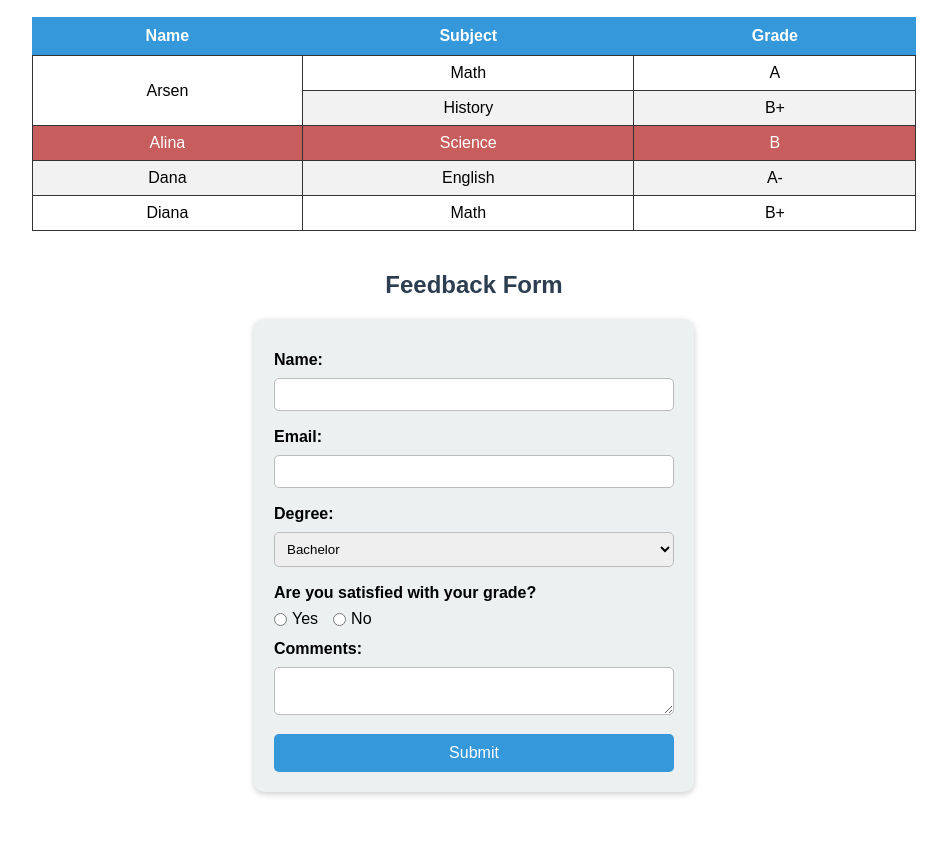
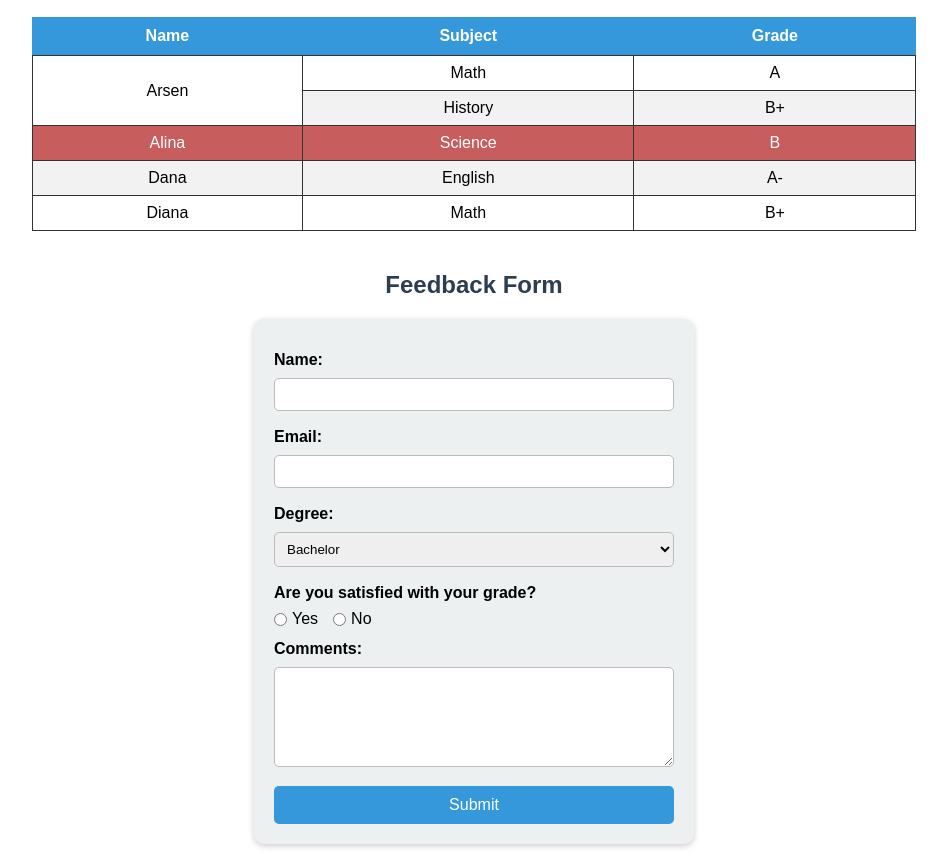
Before and after one commit to Weiss1441/task1-3, a plain HTML site: page table.html in a window 1280 px wide. Shown: the part 61-913 px from the top of the page, without its empty margins (166-1113 px from the left). Before the commit the page ends 861 px from the top, so only its background shows below. Drawn offline with Linux system fonts and the light colour scheme.

Commit message:
Update table.css

```diff
--- a/table.css
+++ b/table.css
@@ -110,6 +110,9 @@ tbody tr:nth-child(even) {
   cursor: pointer;
   margin-top: 10px;
 }
+textarea {
+  height:100px;
+  resize:vertical;
 
 .feedback-form button:hover {
   background-color: #2980b9;
```
